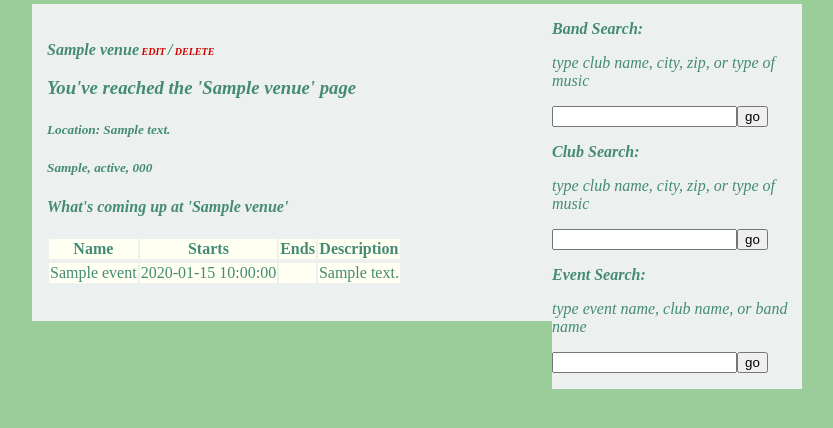
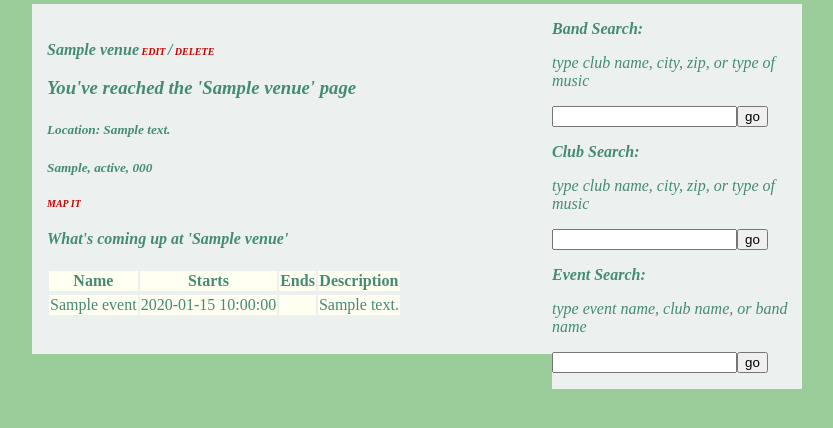
Before and after one commit to bcordova/teamTwo, a PHP site: page /venueShows.php?id=1 in a window 1280 px wide. Shown: the part 184-612 px from the top of the page, without its empty margins (218-1051 px from the left). Run offline with PHP 8.4, Linux system fonts and the light colour scheme; tables that the repository leaves empty hold one stand-in row (values such as "Sample post"); data that the repository does not hold is empty.

Commit message:
Added googlemaps link to venueShow.php

```diff
--- a/venueShows.php
+++ b/venueShows.php
@@ -35,6 +35,7 @@
 	echo "<p><h3>You've reached the '$name' page</h3></p>";
 	echo "<p><h5>Location: $address</h5></p>";
 	echo "<p><h5>$city, $state, $zip</h5></p>";
+	echo "<a href=\"http://maps.google.com/search?hl=en&source=hp&q='$address'+'$city'+'$state'+'$zip'\" style=' color: #CC0000; font-size: 10px'> MAP IT </a>";
 
 	$query = "select * from events where venueID = '$id'";
 	$result = mysqli_query($db, $query)
```
